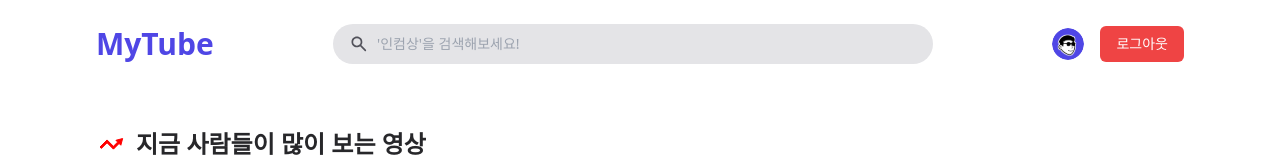
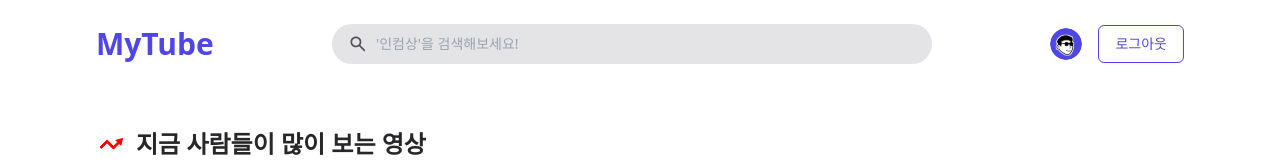
Before and after one commit to seank021/mytube, a React (Vite) app: page / in a window 1280 px wide. Shown: the top 160 px of the page. Built offline with nearby package versions, Linux system fonts and the light colour scheme; sample sign-in values are in the browser's storage.

Commit message:
style: logout button

```diff
--- a/src/components/header.tsx
+++ b/src/components/header.tsx
@@ -49,7 +49,7 @@ const Header: React.FC = () => {
                     />
                     {/* Logout Button */}
                     <button
-                        className='text-sm px-4 py-2 bg-red-500 text-white rounded-md hover:bg-red-600 transition-colors'
+                        className='text-sm px-4 py-2 border-[#4F46E5] border text-[#4F46E5] rounded-md hover:bg-[#E0E7FF] transition-colors'
                         onClick={onClickLogout}
                     >
                         로그아웃
```
